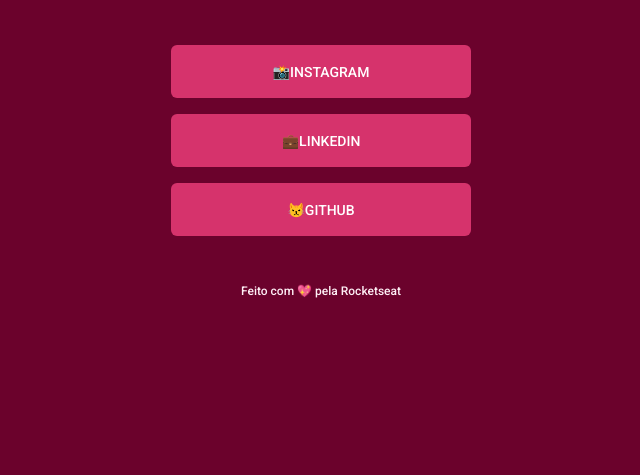
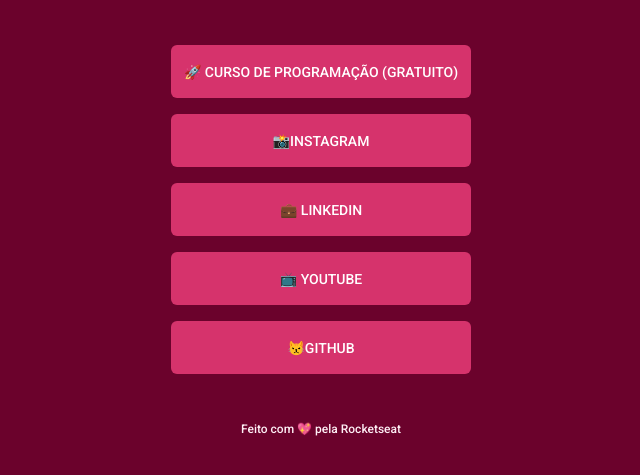
Before and after one commit to HenryMoreira/maratona-explorer-2, a plain HTML site: page index.html in a window 1280 px wide. Shown: the part 261-736 px from the top of the page, without its empty margins (319-959 px from the left). Drawn offline with Linux system fonts and the light colour scheme.

Commit message:
Update index.html

```diff
--- a/index.html
+++ b/index.html
@@ -10,6 +10,7 @@
     <title>RocketLinks</title>
     <link href="https://fonts.googleapis.com/css2?family=Roboto+Mono&family=Roboto:wght@500;700&display=swap" rel="stylesheet">
     <link rel="stylesheet" href="./styles.css"/>
+
   </head>
 
     <body class="dark-pink">
@@ -24,20 +25,29 @@
         <p class="username">@beto_amoreira</p>
 
         <ul>
+
+            <li>
+            <a href="https://discover.maykbrito.dev"
+            target="_blank">🚀 Curso de Programação (gratuito) </a>
+            </li>
             <li>
             <a href="https://instagram.com/beto_amoreira"
             target="_blank">📸Instagram</a>
             </li>
             <li>
             <a href="https://www.linkedin.com/in/humbertoamoreira/"
-            target="_blank">💼Linkedin</a>
-          </li>
-          <li>
+            target="_blank">💼 Linkedin</a>
+            </li>
+            <li>
+            <a href="https://youtube.com/humbertoamoreira/"
+            target="_blank">📺 Youtube</a>
+            </li>
+            <li>
             <a href="https://github.com/HenryMoreira"
             target="_blank">😾Github</a>
-          </li>
+            </li>
 
-        </ul>
+          </ul>
 
         <footer>Feito com 💖 pela <a href="https://rocketseat.com.br"
         target="_blank">
```
